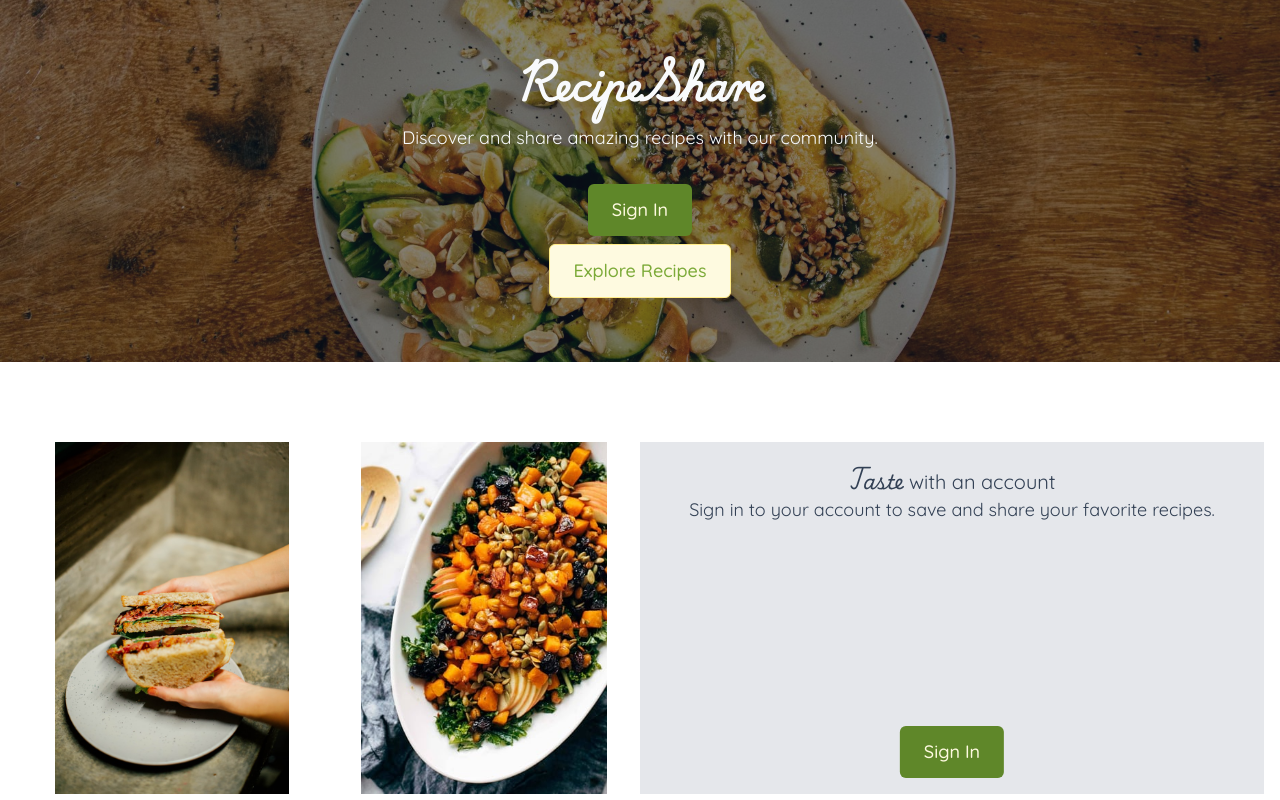
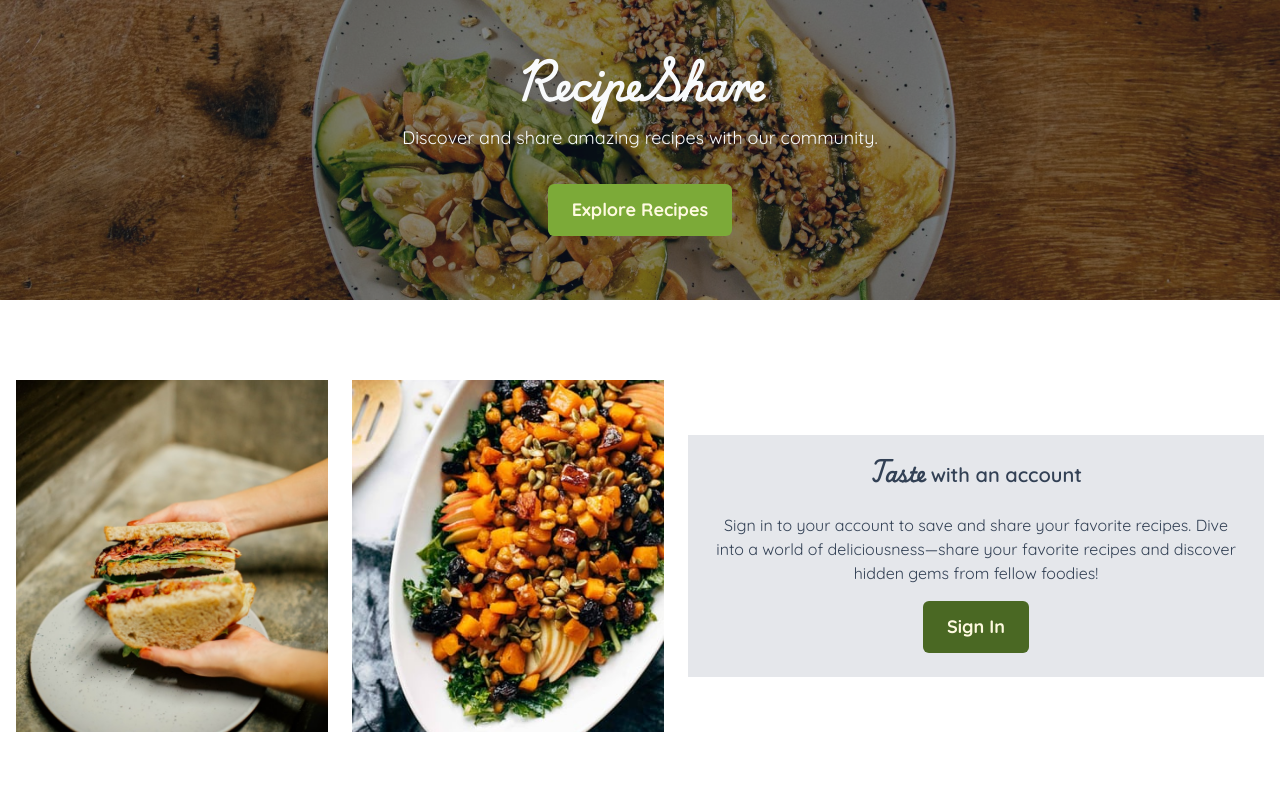
Before and after one commit to chirix33/recipe-sharing-app, a Next.js app: page / in a window 1280 px wide. Shown: the top 800 px of the page. Built offline with nearby package versions, Linux system fonts and the light colour scheme; no server answers; a web font is replaced by a local one.

Commit message:
Refactor Home component: enhance login section layout, improve accessibility, and update styles for better user experience

```diff
--- a/app/page.tsx
+++ b/app/page.tsx
@@ -7,7 +7,7 @@ export default function Home() {
     <div className="min-h-screen flex flex-col items-center justify-center">
       {/* Hero Section */}
       <div className="w-full bg-[url('/images/main_header_pic.jpg')] bg-cover bg-center">
-        <div className="w-full! flex flex-col items-center justify-center px-6 py-16 text-center bg-slate-900/50 text-slate-50">
+        <div className="w-full flex flex-col items-center justify-center px-6 py-16 text-center bg-slate-900/50 text-slate-50">
           <h1 className="text-2xl lg:text-4xl font-bold mb-4">
             <span className={playwrite.className}>RecipeShare</span>
           </h1>
@@ -15,10 +15,7 @@ export default function Home() {
             Discover and share amazing recipes with our community.
           </p>
           <p className="flex flex-row lg:flex-col gap-2 justify-center items-center">
-            <Link href="/login" className="inline-block bg-mallard-600 text-white-50 px-6 py-3 rounded-md text-lg font-medium hover:bg-white-50 hover:text-mallard-500 hover:border-mallard-500">
-                Sign In
-            </Link>
-            <Link href="/recipes" className="inline-block text-mallard-500 border border-white-200 bg-white-50 px-6 py-3 rounded-md text-lg font-medium hover:bg-mallard-100 hover:text-white-500">
+            <Link href="/recipes" className="inline-block bg-mallard-500 text-white-50 px-6 py-3 rounded-md text-lg font-bold hover:text-mallard-600 hover:bg-white-50 transition transition-300">
                 Explore Recipes
             </Link>
           </p>
@@ -26,21 +23,104 @@ export default function Home() {
       </div>
 
       {/* Login Section */}
-      <div className="flex items-center justify-start w-full h-96 my-16 p-4">
+      {/* <div className="flex items-center justify-start w-full h-96 my-16 p-4">
         <div className='flex-0 basis-1/4 h-full'>
           <Image alt="Sandwich" width={640} height={960} src={`/images/sandwich.jpg`} className="object-contain h-full" />
         </div>
+
         <div className='flex-0 basis-1/4 h-full'>
           <Image alt="Sandwich" width={360} height={514} src={`/images/squash_salad.jpg`} className="object-contain h-full" />
         </div>
-        <div className="flex-1 relative text-center text-slate-700 h-full p-6 bg-gray-200">
-          <h3 className="text-xl"><span className={playwrite.className}>Taste</span> with an account</h3>
-          <p className="text-lg mb-4">Sign in to your account to save and share your favorite recipes.</p>
-          <Link href="/login" className="absolute bottom-4 left-2/4 -translate-x-1/2 inline-block bg-mallard-600 text-white-50 px-6 py-3 rounded-md text-lg font-medium hover:bg-white-50 hover:text-mallard-500 hover:border-mallard-500">
-              Sign In
+
+        <div className="flex-1 flex flex-col relative text-center text-slate-700 h-full p-6 bg-gray-200">
+          <div className="flex-0 basis-1/5">
+            <h3 className="text-xl flex-0"><span className={playwrite.className}>Taste</span> with an account</h3>
+          </div>
+          <div className="flex-1 mt-4">
+            <p className="mb-4 text-base">
+              Sign in to your account to save and share your favorite recipes.
+              Dive into a world of deliciousness—share your favorite recipes and discover hidden gems from fellow foodies!
+            </p>
+          </div>
+          <div className="absolute bottom-0 left-0 w-full bg-transparent p-2 lg:p-6">
+            <Link href="/login" className="font-bold inline-block bg-mallard-700 text-white-50 px-6 py-3 rounded-md text-lg hover:bg-white-50 hover:text-mallard-700 transition transition-300">
+                Sign In
+            </Link>
+          </div>
+        </div>
+      </div> */}
+
+      <div className="flex flex-col lg:flex-row items-center justify-center w-full h-auto lg:h-96 my-8 lg:my-16 p-4 gap-4 lg:gap-6">
+        {/* Image 1 */}
+        <div className='hidden lg:block flex-0 basis-1/2 lg:basis-1/4 h-full lg:h-full'>
+          <Image
+            alt="Sandwich"
+            width={640}
+            height={960}
+            src={`/images/sandwich.jpg`}
+            className="object-cover w-full h-full"
+          />
+        </div>
+
+        {/* Image 2 */}
+        <div className='hidden lg:block flex-0 basis-1/2 lg:basis-1/4 h-48 lg:h-full'>
+          <Image
+            alt="Squash Salad"
+            width={360}
+            height={514}
+            src={`/images/squash_salad.jpg`}
+            className="object-cover w-full h-full"
+          />
+        </div>
+
+        {/* Image 3 */}
+        <div className="lg:hidden flex-1 w-full h-44">
+          <Image
+            alt="Taking picture of food"
+            width={1920}
+            height={1280}
+            src={`/images/steve_daniel_picture.jpg`}
+            className="object-cover w-full h-full"
+          />
+        </div>
+
+        {/* Content Section */}
+        <div className="flex-1 flex flex-col relative text-center text-slate-700 w-full lg:w-auto h-auto p-4 lg:p-6 bg-gray-200">
+          {/* Title */}
+          <div className="flex-0 mb-4 lg:mb-6">
+            <h3 className="text-lg lg:text-xl font-semibold">
+              <span className={playwrite.className}>Taste</span> with an account
+            </h3>
+          </div>
+          {/* Description */}
+          <div className="flex-1">
+            <p className="mb-4 text-sm lg:text-base">
+              Sign in to your account to save and share your favorite recipes.
+              Dive into a world of deliciousness—share your favorite recipes and discover hidden gems from fellow foodies!
+            </p>
+          </div>
+          {/* Sign In Button */}
+          <div className="mt-4 lg:mt-auto">
+            <Link href="/login" className="font-bold inline-block bg-mallard-700 text-white-50 px-6 py-3 rounded-md text-lg hover:bg-white-50 hover:text-mallard-700 transition transition-300">
+                Sign In
+            </Link>
+          </div>
+        </div>
+      </div>
+
+      {/* Footer Section */}
+      <div className="w-full bg-mallard-600 text-white-50 py-16">
+        <div className="container mx-auto px-6 text-center">
+          <h2 className="text-3xl font-bold mb-4">Join RecipeShare Today</h2>
+          <p className="text-lg mb-8">
+            Sign up now and start sharing and discovering amazing recipes.
+          </p>
+          <Link href="/create" className="inline-block bg-white-200 text-black px-6 py-3 rounded-md text-lg font-medium hover:bg-gray-100">
+              Sign Up
           </Link>
         </div>
       </div>
+
       {/* Features Section */}
       {/* <div className="container mx-auto px-6 pb-16">
         <div className="flex flex-wrap -mx-4">
@@ -68,19 +148,6 @@ export default function Home() {
           </div>
         </div>
       </div> */}
-
-      {/* Footer Section */}
-      <div className="w-full bg-mallard-600 text-white-50 py-16">
-        <div className="container mx-auto px-6 text-center">
-          <h2 className="text-3xl font-bold mb-4">Join RecipeShare Today</h2>
-          <p className="text-lg mb-8">
-            Sign up now and start sharing and discovering amazing recipes.
-          </p>
-          <Link href="/create" className="inline-block bg-white-200 text-black px-6 py-3 rounded-md text-lg font-medium hover:bg-gray-100">
-              Sign Up
-          </Link>
-        </div>
-      </div>
     </div>
   );
 }
```
Also changed, not shown: public/images/steve_daniel_picture.jpg (added).
